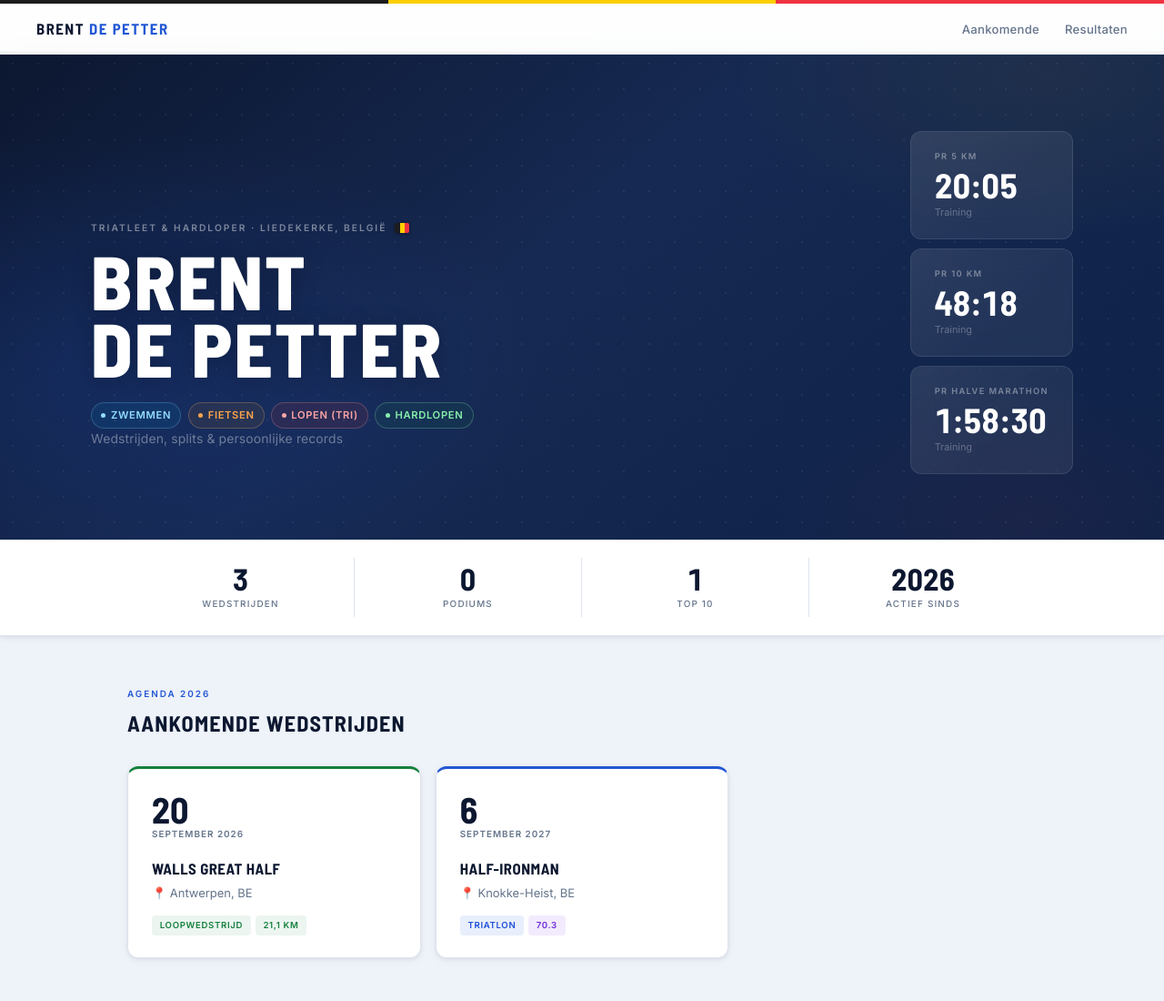
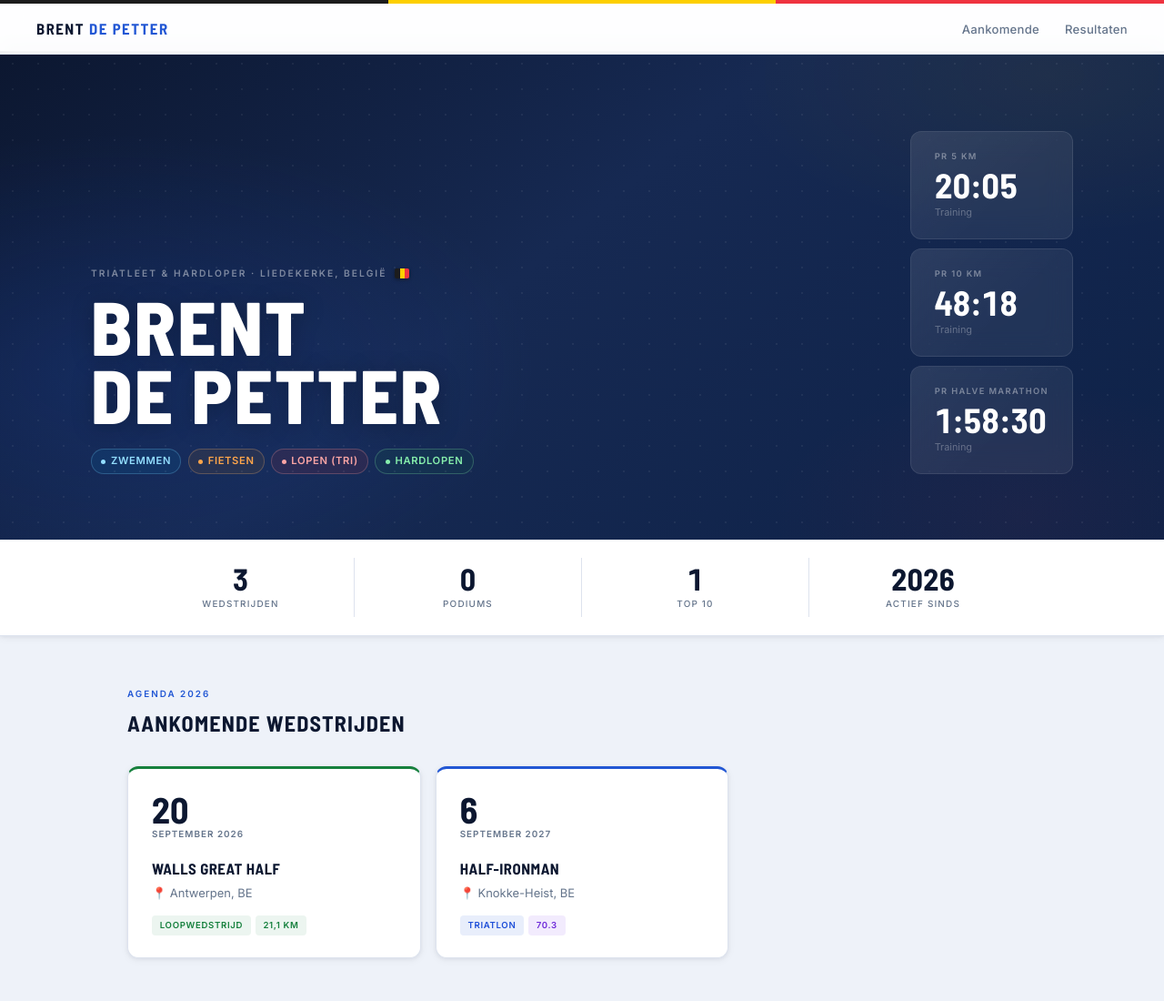
Before and after one commit to b-man9470/brentdepetter, a plain HTML site: page index.html in a window 1280 px wide. Shown: the top 1100 px of the page at 91% size. Drawn offline with Linux system fonts and the light colour scheme.

Commit message:
Update index.html

```diff
--- a/index.html
+++ b/index.html
@@ -370,7 +370,6 @@ footer::before{
         <span class="disc rn"><span class="disc-dot"></span>Lopen (tri)</span>
         <span class="disc go"><span class="disc-dot"></span>Hardlopen</span>
       </div>
-      <p class="hero-sub">Wedstrijden, splits &amp; persoonlijke records</p>
     </div>
 
     <!-- PR boxes, stacked right -->
```
